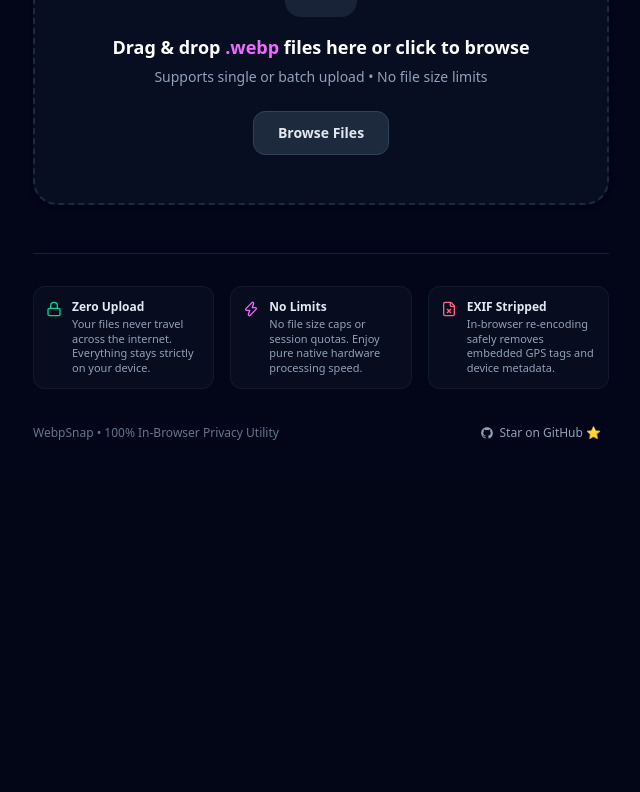
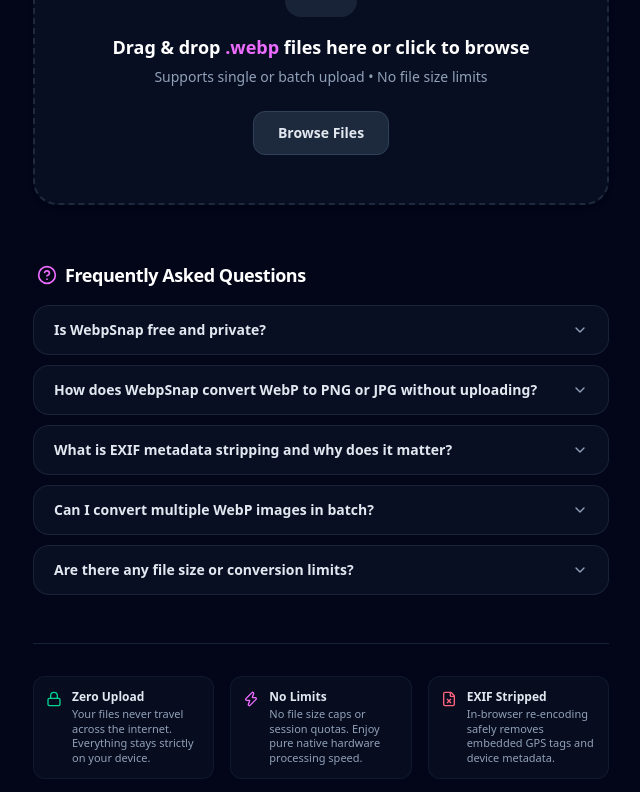
Before and after one commit to Scaddy00/byewebp, a React (Vite) app: page / in a window 1280 px wide. Shown: the part 574-1366 px from the top of the page, without its empty margins (319-959 px from the left). Before the commit the page ends 1051 px from the top, so only its background shows below. Built offline with nearby package versions, Linux system fonts and the light colour scheme.

Commit message:
feat(faq): add accessible FAQ accordion section with SEO keyword coverage

```diff
--- a/src/App.tsx
+++ b/src/App.tsx
@@ -4,6 +4,7 @@
 import { FormatSelector } from './components/FormatSelector';
 import { DropZone } from './components/DropZone';
 import { ImageQueue } from './components/ImageQueue';
+import { FaqSection } from './components/FaqSection';
 import { Footer } from './components/Footer';
 import { downloadZipArchive } from './utils/zip';
 import type { ImageItem } from './types/converter';
@@ -89,6 +90,8 @@
           onRetry={retryItem}
           onClearAll={clearAll}
         />
+
+        <FaqSection />
       </main>
 
       <Footer />
--- /dev/null
+++ b/src/components/FaqSection.tsx
@@ -0,0 +1,104 @@
+import React, { useState } from 'react';
+import { ChevronDown, HelpCircle } from 'lucide-react';
+
+interface FaqItem {
+  question: string;
+  answer: string;
+}
+
+const FAQ_ITEMS: FaqItem[] = [
+  {
+    question: 'Is WebpSnap free and private?',
+    answer:
+      'Yes, WebpSnap is 100% free with no hidden paywalls, account registrations, or watermarks. All image conversions happen entirely client-side inside your browser via HTML5 Canvas and Web Workers. Your files are never sent to any remote server.',
+  },
+  {
+    question: 'How does WebpSnap convert WebP to PNG or JPG without uploading?',
+    answer:
+      'WebpSnap leverages your browser’s native OffscreenCanvas and Web Worker APIs. The WebP image file is decoded directly into device memory as an ImageBitmap, rendered onto an isolated canvas, and re-encoded into PNG or JPG format locally without sending a single byte across the network.',
+  },
+  {
+    question: 'What is EXIF metadata stripping and why does it matter?',
+    answer:
+      'EXIF metadata embedded in photos often reveals private personal information, including exact GPS geographic coordinates, capture date and time, and camera or smartphone hardware serial numbers. When Privacy Mode is active, WebpSnap rasterizes the image cleanly, stripping all tracking metadata for safe social sharing and publishing.',
+  },
+  {
+    question: 'Can I convert multiple WebP images in batch?',
+    answer:
+      'Yes! You can drag and drop dozens of WebP files at the same time. WebpSnap converts them concurrently with automatic queuing, and provides a one-click ZIP download button so you can download all converted PNG or JPG images at once.',
+  },
+  {
+    question: 'Are there any file size or conversion limits?',
+    answer:
+      'There are zero arbitrary file size limits or daily quotas. Because processing happens purely on your computer hardware rather than a shared server cluster, capacity is bounded only by your device’s available RAM and CPU power.',
+  },
+];
+
+export const FaqSection: React.FC = () => {
+  const [openIndices, setOpenIndices] = useState<number[]>([]);
+
+  const toggleIndex = (index: number) => {
+    setOpenIndices((prev) =>
+      prev.includes(index) ? prev.filter((i) => i !== index) : [...prev, index]
+    );
+  };
+
+  return (
+    <section
+      className="w-full max-w-xl mx-auto mt-6 flex flex-col gap-4 text-left"
+      aria-labelledby="faq-heading"
+    >
+      <div className="flex items-center gap-2 px-1">
+        <HelpCircle className="w-5 h-5 text-fuchsia-400 shrink-0" aria-hidden="true" />
+        <h2 id="faq-heading" className="text-base sm:text-lg font-bold text-white tracking-tight">
+          Frequently Asked Questions
+        </h2>
+      </div>
+
+      <div className="flex flex-col gap-2.5">
+        {FAQ_ITEMS.map((item, index) => {
+          const isOpen = openIndices.includes(index);
+          const questionId = `faq-q-${index}`;
+          const answerId = `faq-a-${index}`;
+
+          return (
+            <div
+              key={index}
+              className="rounded-2xl border border-slate-800/80 bg-slate-900/60 overflow-hidden transition-colors hover:border-slate-700/80"
+            >
+              <button
+                type="button"
+                id={questionId}
+                aria-expanded={isOpen}
+                aria-controls={answerId}
+                onClick={() => toggleIndex(index)}
+                className="w-full min-h-[48px] px-4 sm:px-5 py-3.5 flex items-center justify-between gap-3 text-left focus-visible:outline-none focus-visible:ring-2 focus-visible:ring-fuchsia-400 cursor-pointer"
+              >
+                <span className="text-xs sm:text-sm font-semibold text-slate-200">
+                  {item.question}
+                </span>
+                <ChevronDown
+                  className={`w-4 h-4 text-slate-400 shrink-0 transition-transform duration-200 ${
+                    isOpen ? 'rotate-180 text-fuchsia-400' : ''
+                  }`}
+                  aria-hidden="true"
+                />
+              </button>
+
+              {isOpen && (
+                <div
+                  id={answerId}
+                  role="region"
+                  aria-labelledby={questionId}
+                  className="px-4 sm:px-5 pb-4 pt-1 text-xs text-slate-400 leading-relaxed border-t border-slate-800/40"
+                >
+                  <p>{item.answer}</p>
+                </div>
+              )}
+            </div>
+          );
+        })}
+      </div>
+    </section>
+  );
+};
```
